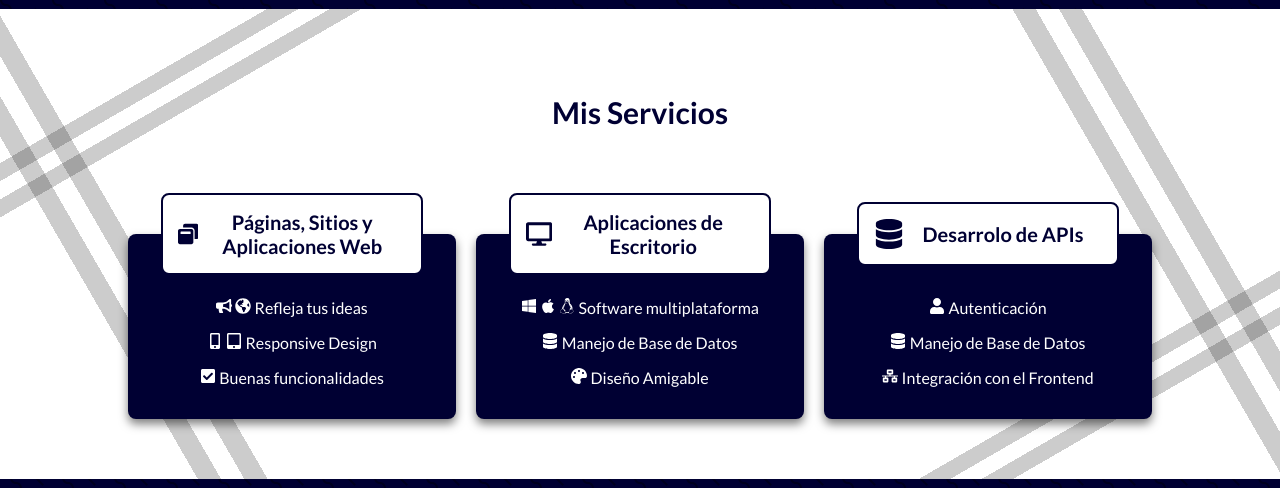
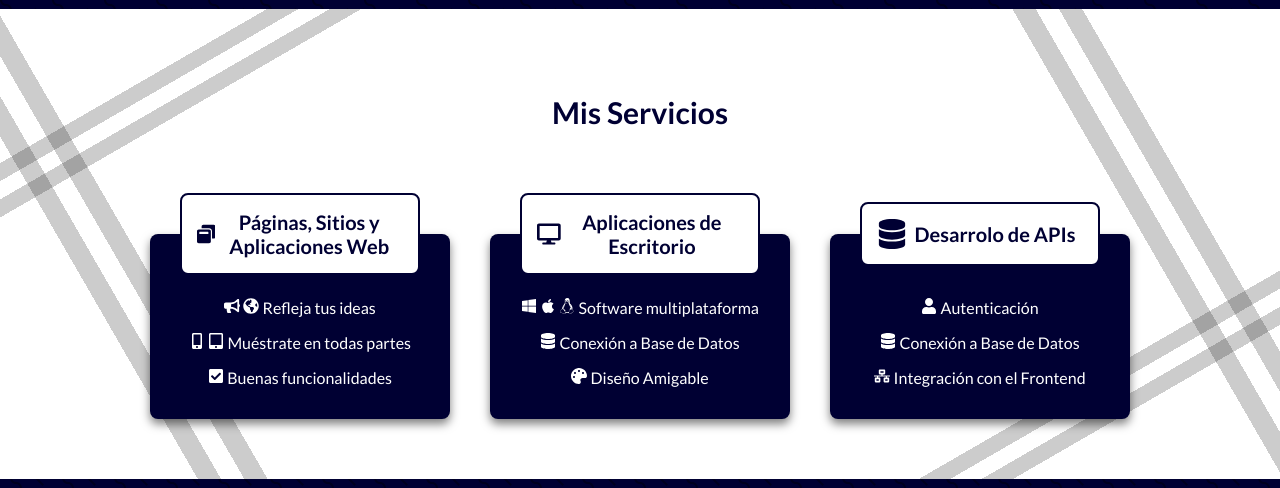
Before and after one commit to cristianiniguez/cristianiniguez_website, a Next.js app: page / in a window 1280 px wide. Shown: the part 2288-2776 px from the top of the page. Built offline with nearby package versions, Linux system fonts and the light colour scheme.

Commit message:
services with display flex

```diff
--- a/components/sections/Services.jsx
+++ b/components/sections/Services.jsx
@@ -24,7 +24,7 @@ const services = [
     Icon: FaWindowRestore,
     details: [
       { label: 'Refleja tus ideas', Icons: [FaBullhorn, FaGlobeAmericas] },
-      { label: 'Responsive Design', Icons: [FaMobileAlt, FaTabletAlt] },
+      { label: 'Muéstrate en todas partes', Icons: [FaMobileAlt, FaTabletAlt] },
       { label: 'Buenas funcionalidades', Icons: [FaCheckSquare] },
     ],
   },
@@ -33,7 +33,7 @@ const services = [
     Icon: FaDesktop,
     details: [
       { label: 'Software multiplataforma', Icons: [FaWindows, FaApple, FaLinux] },
-      { label: 'Manejo de Base de Datos', Icons: [FaDatabase] },
+      { label: 'Conexión a Base de Datos', Icons: [FaDatabase] },
       { label: 'Diseño Amigable', Icons: [FaPalette] },
     ],
   },
@@ -42,7 +42,7 @@ const services = [
     Icon: FaDatabase,
     details: [
       { label: 'Autenticación', Icons: [FaUser] },
-      { label: 'Manejo de Base de Datos', Icons: [FaDatabase] },
+      { label: 'Conexión a Base de Datos', Icons: [FaDatabase] },
       { label: 'Integración con el Frontend', Icons: [FaNetworkWired] },
     ],
   },
--- a/styles/components/sections/Services.module.scss
+++ b/styles/components/sections/Services.module.scss
@@ -1,17 +1,9 @@
 @import '../../global';
 
 .services__container {
-  display: grid;
-  grid-template-columns: 1fr;
-  gap: 1em;
-
-  @include md {
-    grid-template-columns: repeat(2, 1fr);
-  }
-
-  @include lg {
-    grid-template-columns: repeat(3, 1fr);
-  }
+  display: flex;
+  flex-wrap: wrap;
+  justify-content: center;
 }
 
 .service {
@@ -20,8 +12,9 @@
   color: $white;
   border-radius: 8px;
   text-align: center;
-  margin-top: 4em;
+  margin: 4em 1em 0;
   box-shadow: 0 5px 10px rgba(0, 0, 0, 0.5);
+  min-width: 300px;
 
   &__header {
     position: absolute;
```
